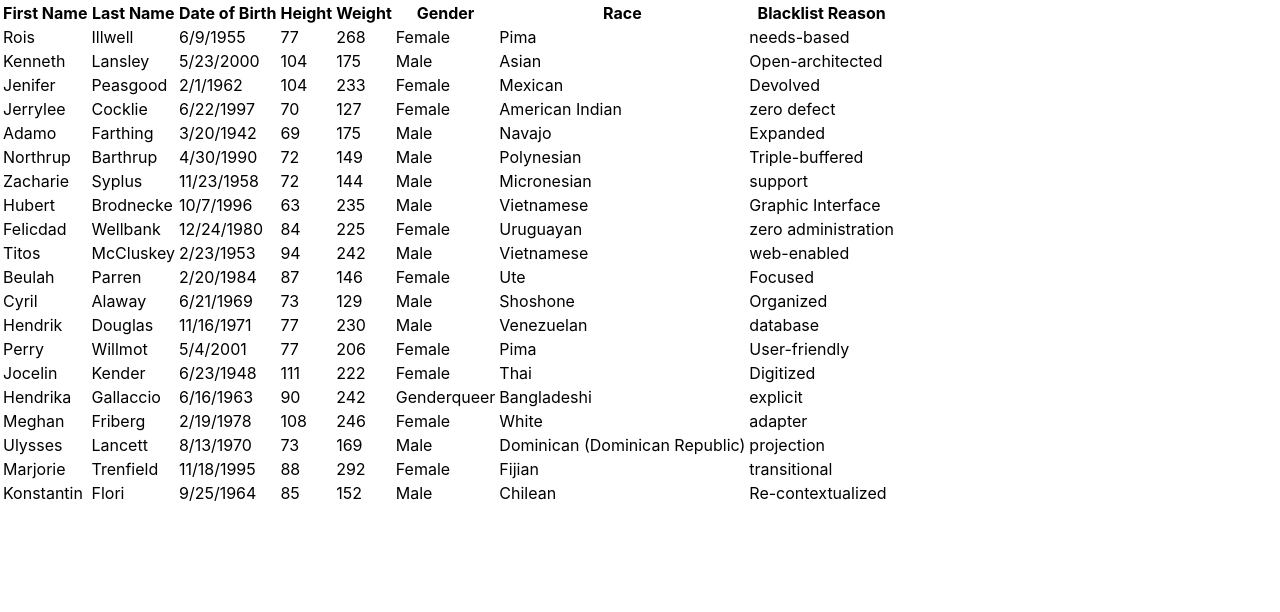
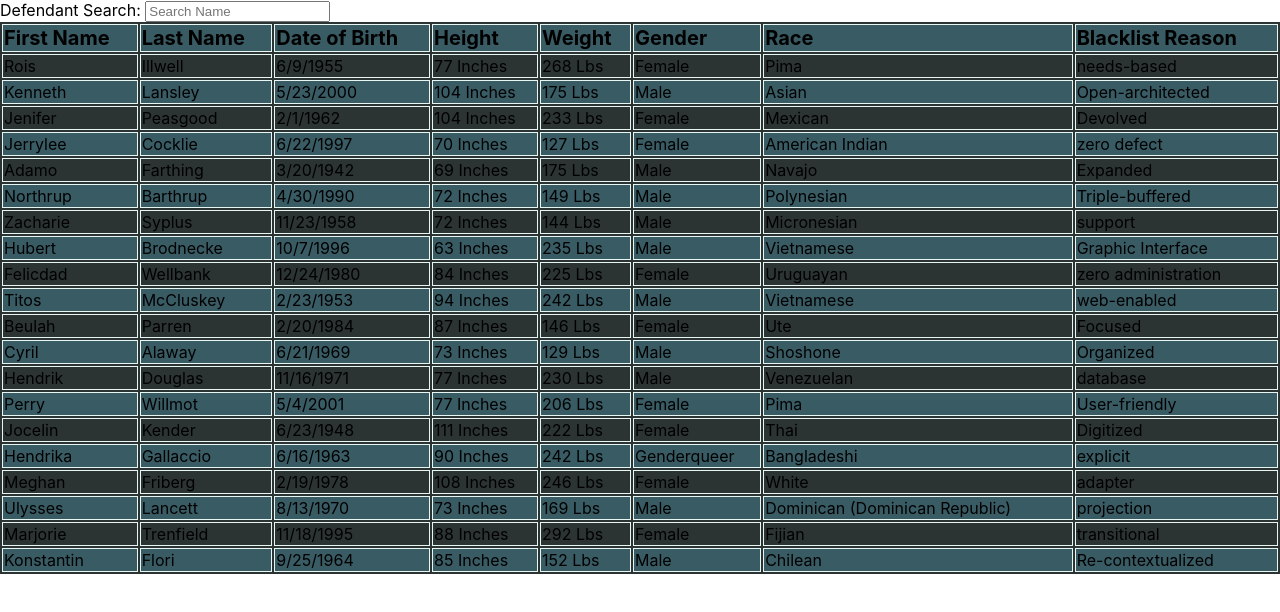
Before and after one commit to ArthurL808/nextjs-blacklist, a Next.js app: page /defendantList in a window 1280 px wide. Shown: the top 612 px of the page. Built offline with nearby package versions, Linux system fonts and the light colour scheme.

Commit message:
made small css changes and added a search input

```diff
--- a/pages/defendantList.js
+++ b/pages/defendantList.js
@@ -1,8 +1,20 @@
 import defendants from '../defendants.json'
+import Styles from '../styles/DefendantsList.module.scss'
+import {useState} from 'react'
+
 const DefendantList = () =>{
+    const [defendantSearch, setDefendantSearch] = useState('')
 
-    return <table>
-        <thead>
+    return <div className={Styles.DefendantsListContainer}>
+
+        <label htmlFor="defendantSearch">Defendant Search: </label>
+        <input name='defendantSearch' type="text" placeholder='Search Name' onChange={(e)=>{
+            setDefendantSearch(e.target.value)
+        }}></input>
+
+
+    <table className={Styles.defendantList}>
+        <thead className={Styles.defendantListHeader}>
         <tr>
             <th>First Name</th>
             <th>Last Name</th>
@@ -14,14 +26,14 @@ const DefendantList = () =>{
             <th>Blacklist Reason</th>
         </tr>
         </thead>
-        <tbody>
+        <tbody className={Styles.defendantListBody}>
         {defendants.map((defendant)=>{
-           return( <tr key={defendant.id}>
+            return( <tr className={Styles.defendantRow} key={defendant.id}>
                 <td>{defendant.first_name}</td>
                 <td>{defendant.last_name}</td>
                 <td>{defendant.dob}</td>
-                <td>{defendant.height}</td>
-                <td>{defendant.weight}</td>
+                <td>{defendant.height} Inches</td>
+                <td>{defendant.weight} Lbs</td>
                 <td>{defendant.gender}</td>
                 <td>{defendant.race}</td>
                 <td>{defendant.reasons}</td>
@@ -29,6 +41,7 @@ const DefendantList = () =>{
         })}
         </tbody>
     </table>
+        </div>
 }
 
 export default DefendantList
--- /dev/null
+++ b/styles/DefendantsList.module.scss
@@ -0,0 +1,14 @@
+.defendantList{
+    background-color: #2C3333;
+    width: 100%;
+    th,td{
+        border: 1px #E7F6F2 solid;
+    }
+    tr:nth-child(even){background-color: #395B64}
+}
+
+.defendantListHeader{
+    background-color:#395B64;
+    font-size:1.25rem;
+    text-align: left;
+}
```
